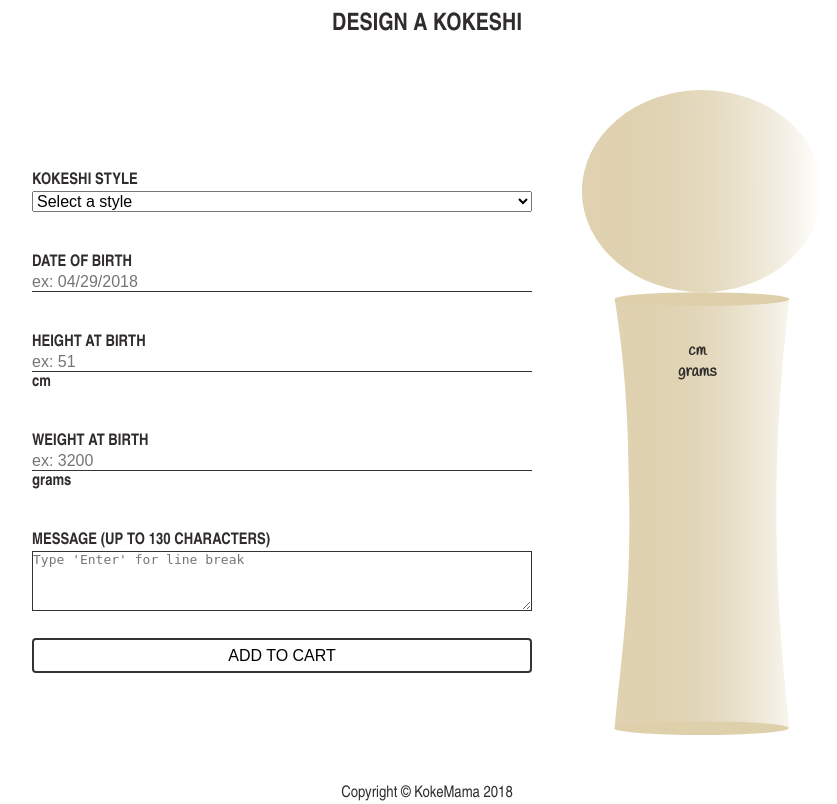
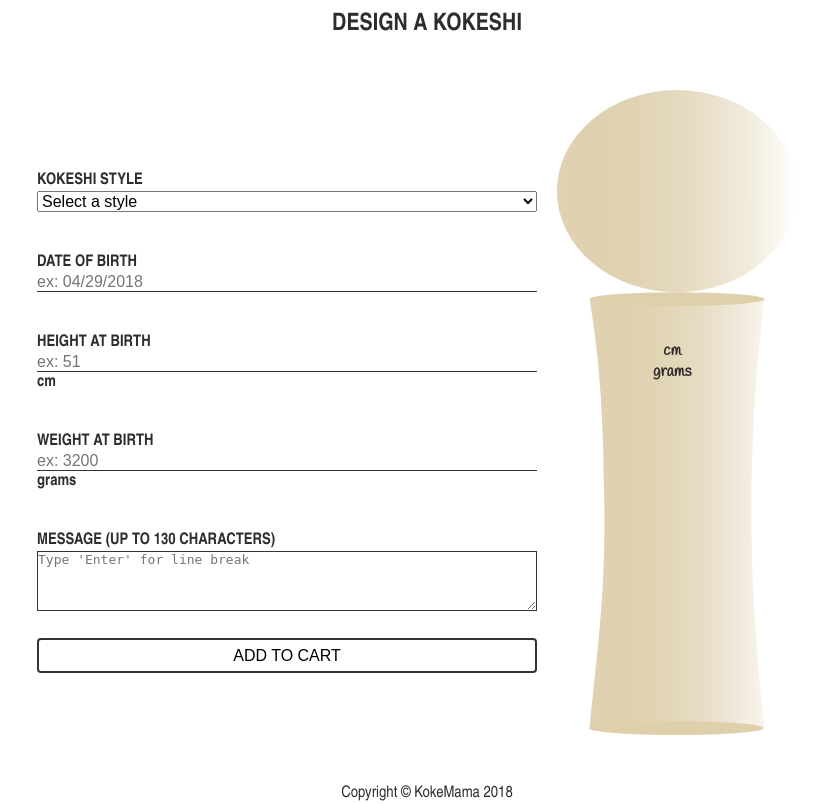
Before and after one commit to mwhitman189/Kokeshi, a Flask app: page /design/ in a window 1280 px wide. Shown: the part 449-1253 px from the top of the page, without its empty margins (213-1050 px from the left). Run offline with Flask 2, Linux system fonts and the light colour scheme; some libraries are stand-ins or nearby versions; some web fonts are replaced.

Commit message:
Center design page kokeshi

```diff
--- a/static/css/styles.css
+++ b/static/css/styles.css
@@ -401,7 +401,7 @@ label {
   background-size: cover;
   font-family: "Handlee", cursive;
   height: 645px;
-  margin: 30px 0 10px 50px;
+  margin: 30px 20px 10px;
   position: relative;
   width: 240px; }
 
--- a/static/scss/styles.scss
+++ b/static/scss/styles.scss
@@ -507,7 +507,7 @@ label {
   background-size: cover;
   font-family: $font-stack-2;
   height: 645px;
-  margin: 30px 0 10px 50px;
+  margin: 30px 20px 10px;
   position: relative;
   width: 240px;
 }
```
